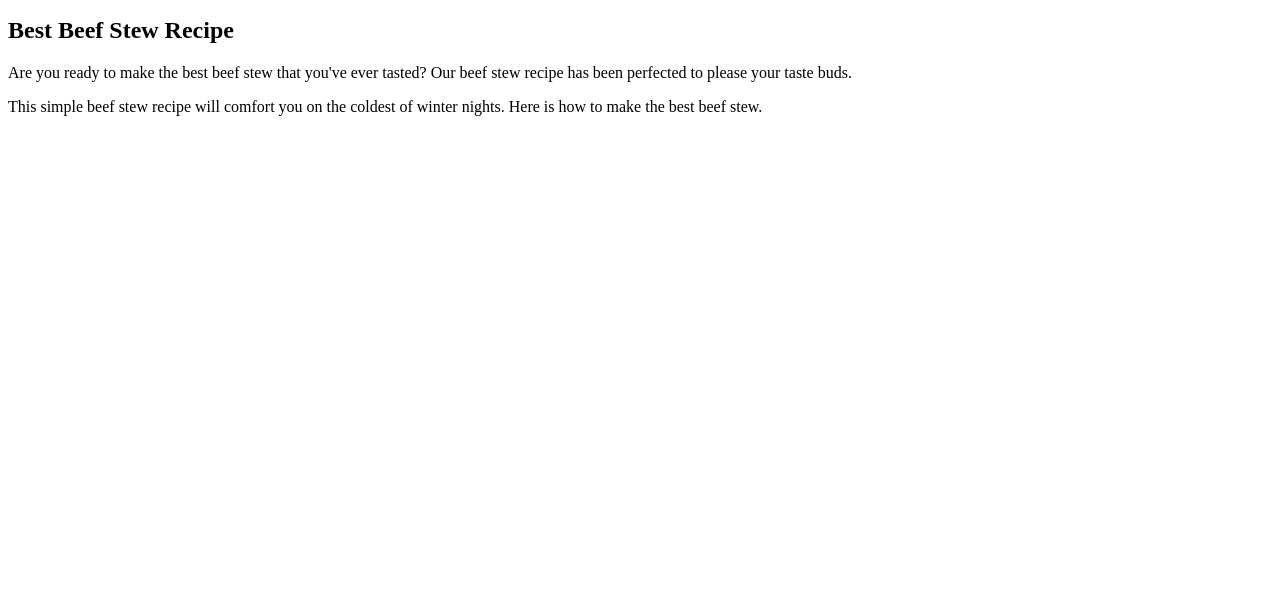
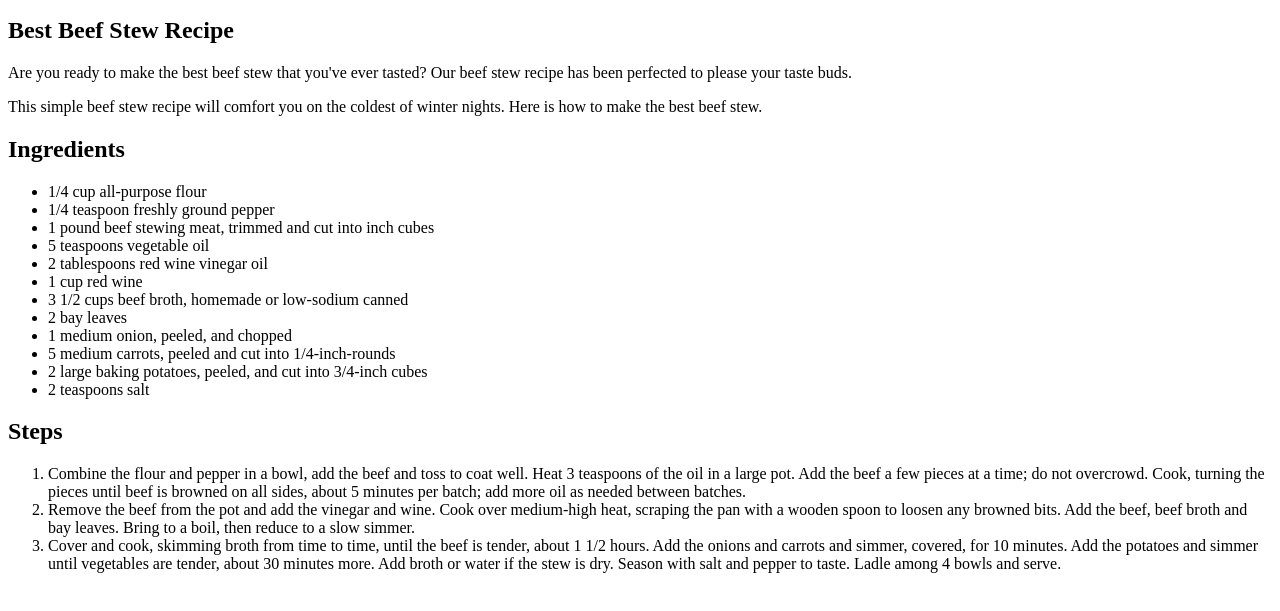
Before and after one commit to bibarai/odin-recipes, a plain HTML site: page recipes/beef-stew.html in a window 1280 px wide. Shown: the part 101-712 px from the top of the page. Drawn offline with Linux system fonts and the light colour scheme.

Commit message:
Add ingredients and steps to beef stew recipe

```diff
--- a/recipes/beef-stew.html
+++ b/recipes/beef-stew.html
@@ -10,5 +10,26 @@
         <h2>Best Beef Stew Recipe</h2>
         <p>Are you ready to make the best beef stew that you've ever tasted? Our beef stew recipe has been perfected to please your taste buds.</p>
         <p>This simple beef stew recipe will comfort you on the coldest of winter nights. Here is how to make the best beef stew.</p>
+        <h2>Ingredients</h2>
+        <ul>
+            <li>1/4 cup all-purpose flour</li>
+            <li>1/4 teaspoon freshly ground pepper</li>
+            <li>1 pound beef stewing meat, trimmed and cut into inch cubes</li>
+            <li>5 teaspoons vegetable oil</li>
+            <li>2 tablespoons red wine vinegar oil</li>
+            <li>1 cup red wine</li>
+            <li>3 1/2 cups beef broth, homemade or low-sodium canned</li>
+            <li>2 bay leaves</li>
+            <li>1 medium onion, peeled, and chopped</li>
+            <li>5 medium carrots, peeled and cut into 1/4-inch-rounds</li>
+            <li>2 large baking potatoes, peeled, and cut into 3/4-inch cubes</li>
+            <li>2 teaspoons salt</li>
+        </ul>
+        <h2>Steps</h2>
+        <ol>
+            <li>Combine the flour and pepper in a bowl, add the beef and toss to coat well. Heat 3 teaspoons of the oil in a large pot. Add the beef a few pieces at a time; do not overcrowd. Cook, turning the pieces until beef is browned on all sides, about 5 minutes per batch; add more oil as needed between batches.</li>
+            <li>Remove the beef from the pot and add the vinegar and wine. Cook over medium-high heat, scraping the pan with a wooden spoon to loosen any browned bits. Add the beef, beef broth and bay leaves. Bring to a boil, then reduce to a slow simmer.</li>
+            <li>Cover and cook, skimming broth from time to time, until the beef is tender, about 1 1/2 hours. Add the onions and carrots and simmer, covered, for 10 minutes. Add the potatoes and simmer until vegetables are tender, about 30 minutes more. Add broth or water if the stew is dry. Season with salt and pepper to taste. Ladle among 4 bowls and serve.</li>
+        </ol>
     </body>
 </html>
```
